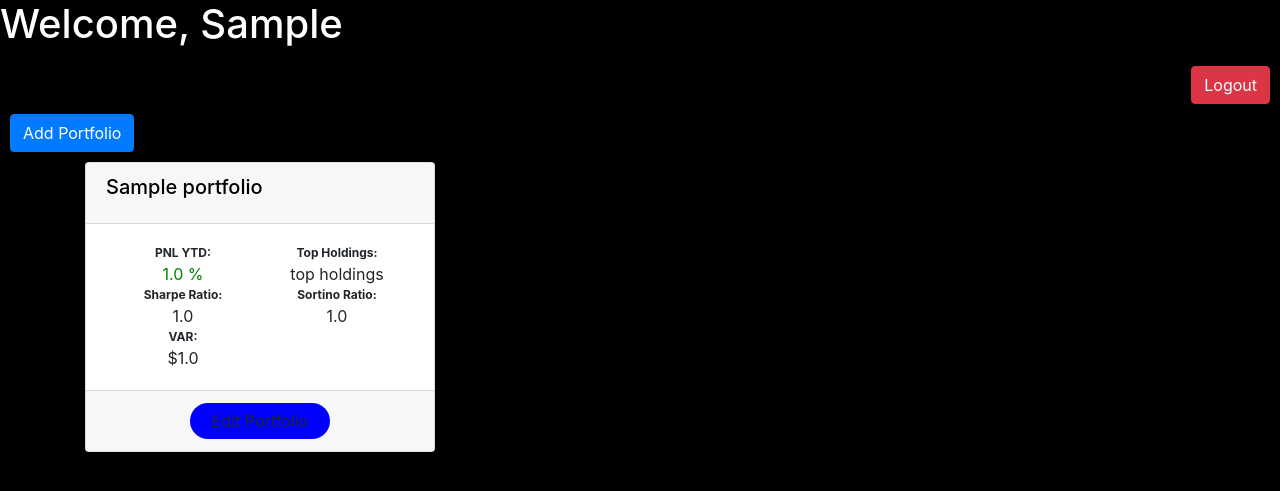
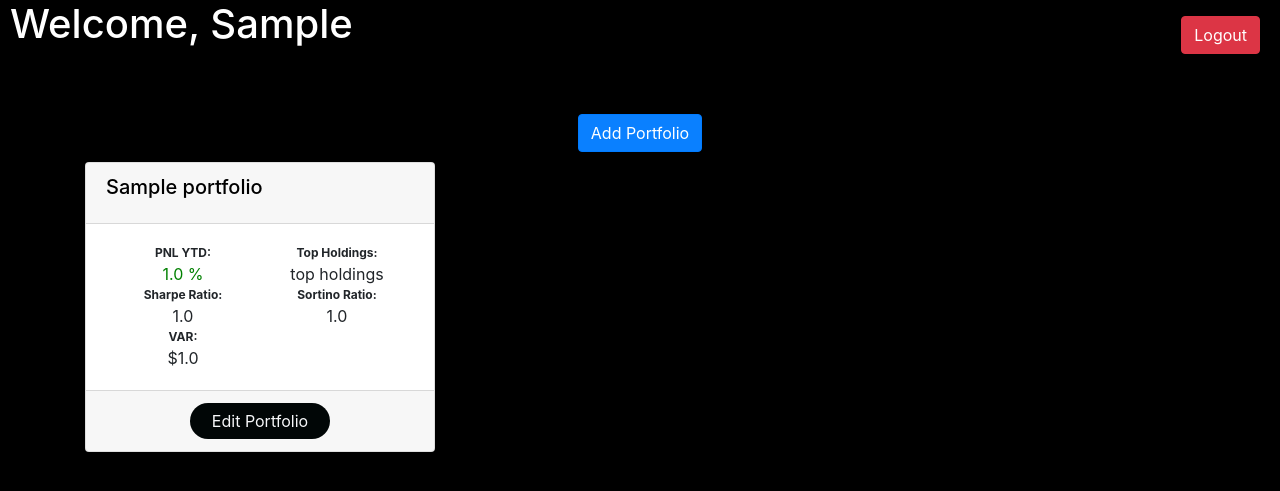
Before and after one commit to chasespengler/sharpe-backend, a Django app: page /dashboard/ in a window 1280 px wide. Shown: the top 491 px of the page. Run offline with Django 3.2, Linux system fonts and the light colour scheme; a user stored in the database is signed in; tables that the repository leaves empty hold one stand-in row (values such as "Sample post").

Commit message:
styling changes, ytd computation added in view

```diff
--- a/backend/sharpe_analysis/templates/sharpe_analysis/dashboard.html
+++ b/backend/sharpe_analysis/templates/sharpe_analysis/dashboard.html
@@ -12,15 +12,29 @@
 
         #dash-welcome {
             color: white;
+            margin-left: 10px;
         }
 
         #logout-btn {
-            margin: 10px;
+            margin: 20px;
+            margin-top: -40px;
+
             float: right;
         }
 
         #add-port-btn {
             margin: 10px;
+            display: flex;
+            justify-content: center;
+        }
+
+        #create-port-btn {
+            background: #0a80ff;
+        }
+
+        #create-port-btn:hover {
+            background: #fff;
+            color: #010606;
         }
 
         /* Portfolio display cards */
@@ -97,15 +111,18 @@
         /* Edit button */
 
         #edit-port-btn {
-            background: blue;
+            background: #010606;
             border-radius: 25px;
             padding: 5px;
             width: 140px;
             text-decoration: none;
+            color: #f7f8fa;
         }
 
         #edit-port-btn:hover {
-            background: seagreen;
+            transition: all 0.15s ease-in-out;
+            color: #010606;
+            background: #0a80ff;
         }
 
         #edit-btn-container {
@@ -145,7 +162,8 @@
             max-width: 95%;
             border-radius: 20px;
             padding: 25px;
-            background: green;
+            background: #0a80ff;
+            border: 0.5px solid #010606;
             transition: 3s ease-in-out;
         }
 
--- a/backend/sharpe_analysis/views.py
+++ b/backend/sharpe_analysis/views.py
@@ -72,6 +72,8 @@ def del_sec(request, sid, pid):
 def analyze(request, pid):
     port = Portfolio.objects.get(id=pid)
     secs = port.security_set.all()
+    if not secs:
+        return redirect('dashboard')
     tickers = []
     for sec in secs:
         tickers.append(sec.ticker)
@@ -84,6 +86,8 @@ def analyze(request, pid):
 
     #update_and_add_eq(tickers)
     port.sharpe, port.sortino, port.valatrisk, port.total_val = calc_sharpe(data, secs.values())
+    port.ytd = (port.total_val - port.year_bg_val) / port.year_beg_val
+
     port.save()
 
     return redirect('dashboard')
```
